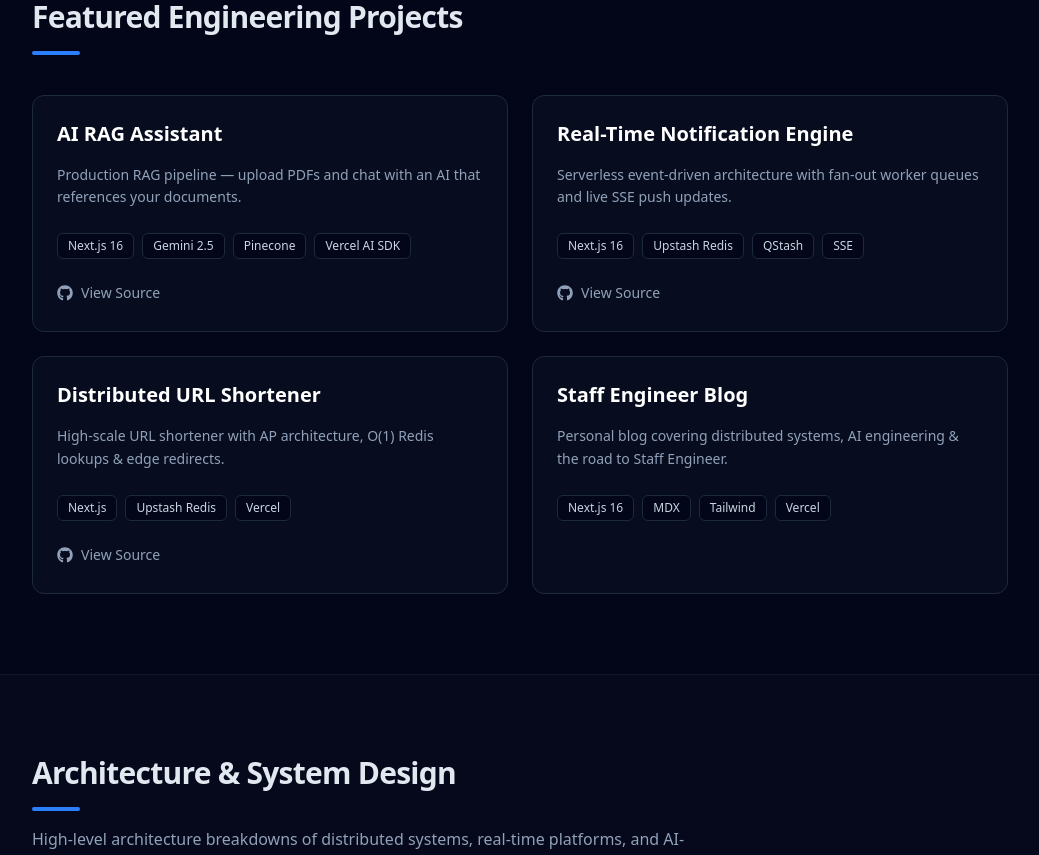
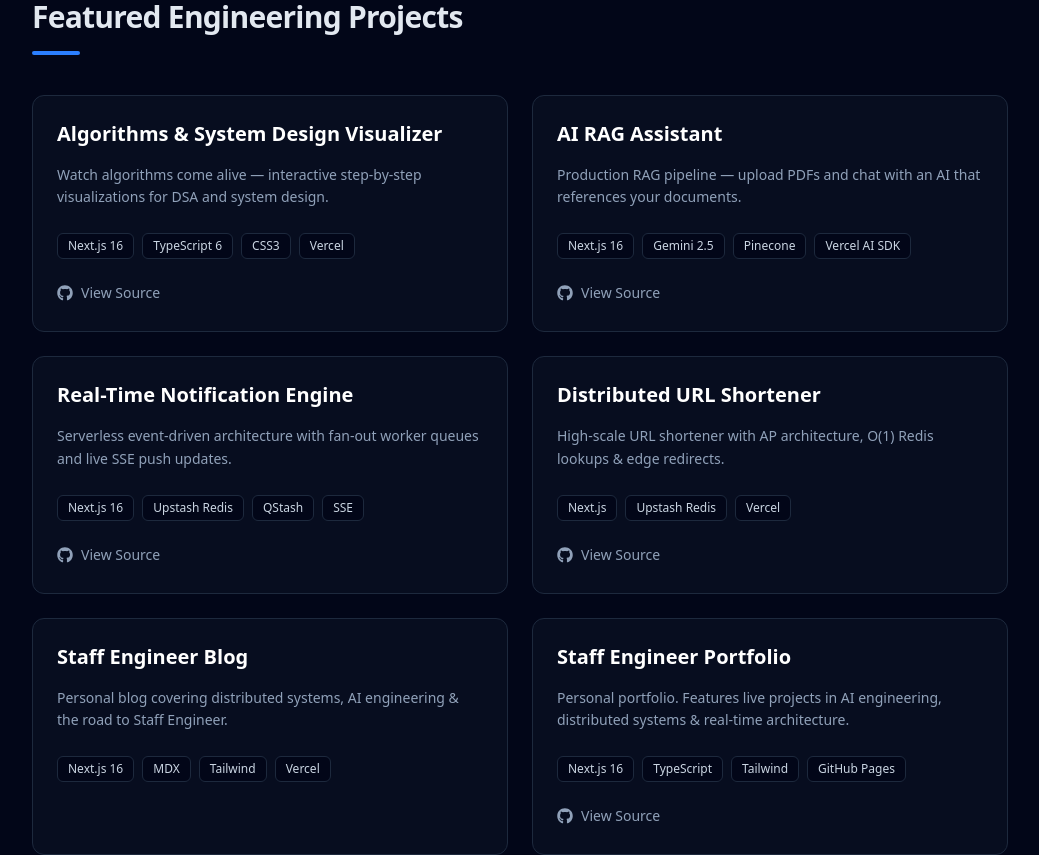
Before and after one commit to ysumit99/ysumit99.github.io, a Next.js app: page / in a window 1280 px wide. Shown: the part 1140-1995 px from the top of the page, without its empty margins (120-1159 px from the left). Built offline with nearby package versions, Linux system fonts and the light colour scheme.

Commit message:
Add new projects to the portfolio section

```diff
--- a/src/app/page.tsx
+++ b/src/app/page.tsx
@@ -3,6 +3,13 @@
 import { FaGithub, FaLinkedin } from 'react-icons/fa';
 
 const PROJECTS = [
+  {
+    title: "Algorithms & System Design Visualizer",
+    description: "Watch algorithms come alive — interactive step-by-step visualizations for DSA and system design.",
+    tech: ["Next.js 16", "TypeScript 6", "CSS3", "Vercel"],
+    link: "https://algolens-cyan.vercel.app/",
+    repo: "https://github.com/ysumit99/algolens"
+  },
   {
     title: "AI RAG Assistant",
     description: "Production RAG pipeline — upload PDFs and chat with an AI that references your documents.",
@@ -30,7 +37,15 @@
     tech: ["Next.js 16", "MDX", "Tailwind", "Vercel"],
     link: "https://sumityadav-dev.vercel.app/",
     repo: null
+  },
+  {
+    title: "Staff Engineer Portfolio",
+    description: "Personal portfolio. Features live projects in AI engineering, distributed systems & real-time architecture.",
+    tech: ["Next.js 16", "TypeScript", "Tailwind", "GitHub Pages"],
+    link: "https://ysumit99.github.io/",
+    repo: "https://github.com/ysumit99/ysumit99.github.io"
   }
+
 ];
 
 const ARTICLES = [
```
